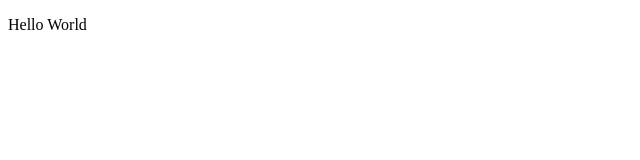
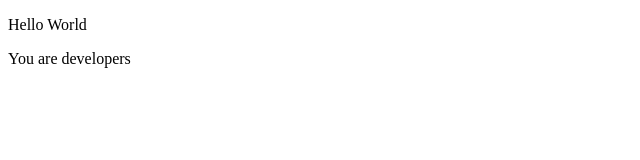
Before and after one commit to Bigizi/Crispin_Eric, a plain HTML site: page index.html in a window 1280 px wide. Shown: the whole page, without its empty margins (0-640 px from the left). Drawn offline with Linux system fonts and the light colour scheme.

Commit message:
Modified index file

```diff
--- a/index.html
+++ b/index.html
@@ -10,6 +10,7 @@
     <script src="https://cdn.freecodecamp.org/testable-projects-fcc/v1/bundle.js"></script>
 
     <p>Hello World</p>
+    <p>You are developers</p>
 
     <script  src="js/index.js"></script>
   </body>
```
